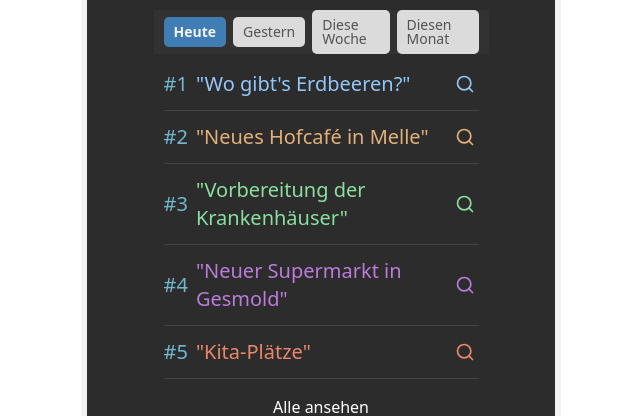
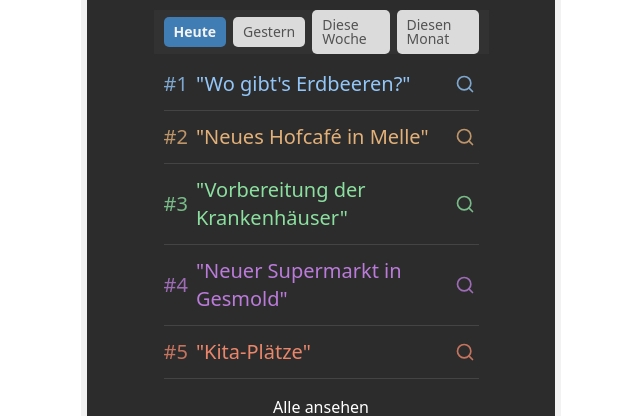
Before and after one commit to OceanRaceNoz/LokalPuls, a React (Vite) app: page / in a window 1280 px wide. Shown: the part 195-611 px from the top of the page, without its empty margins (319-959 px from the left). Built offline with nearby package versions, Linux system fonts and the light colour scheme; a web font is replaced by a local one.

Commit message:
Adjust trending topics colors
Adjusted the colors of the trending topics section to match the text color and use a secondary color scheme.

```diff
--- a/src/pages/Index.tsx
+++ b/src/pages/Index.tsx
@@ -46,55 +46,55 @@ const Index = () => {
                 {/* Topic 1 */}
                 <div className="flex justify-between items-center border-b border-[#444444] pb-3">
                   <div className="flex items-center">
-                    <span className="text-[#71B7CE] text-xl font-normal">#1</span>
+                    <span className="text-[#93C6F8] text-xl font-normal opacity-80">#1</span>
                     <span className="text-[#93C6F8] text-xl ml-2 font-normal">"Wo gibt's Erdbeeren?"</span>
                   </div>
                   <button className="p-1 rounded-full focus:outline-none hover:bg-[#444444] transition-colors">
-                    <Search className="text-[#93C6F8] h-5 w-5" />
+                    <Search className="text-[#93C6F8] h-5 w-5 opacity-80" />
                   </button>
                 </div>
 
                 {/* Topic 2 */}
                 <div className="flex justify-between items-center border-b border-[#444444] pb-3">
                   <div className="flex items-center">
-                    <span className="text-[#71B7CE] text-xl font-normal">#2</span>
+                    <span className="text-[#E2B079] text-xl font-normal opacity-80">#2</span>
                     <span className="text-[#E2B079] text-xl ml-2 font-normal">"Neues Hofcafé in Melle"</span>
                   </div>
                   <button className="p-1 rounded-full focus:outline-none hover:bg-[#444444] transition-colors">
-                    <Search className="text-[#E2B079] h-5 w-5" />
+                    <Search className="text-[#E2B079] h-5 w-5 opacity-80" />
                   </button>
                 </div>
 
                 {/* Topic 3 */}
                 <div className="flex justify-between items-center border-b border-[#444444] pb-3">
                   <div className="flex items-center">
-                    <span className="text-[#71B7CE] text-xl font-normal">#3</span>
+                    <span className="text-[#8BDF9F] text-xl font-normal opacity-80">#3</span>
                     <span className="text-[#8BDF9F] text-xl ml-2 font-normal">"Vorbereitung der Krankenhäuser"</span>
                   </div>
                   <button className="p-1 rounded-full focus:outline-none hover:bg-[#444444] transition-colors">
-                    <Search className="text-[#8BDF9F] h-5 w-5" />
+                    <Search className="text-[#8BDF9F] h-5 w-5 opacity-80" />
                   </button>
                 </div>
 
                 {/* Topic 4 */}
                 <div className="flex justify-between items-center border-b border-[#444444] pb-3">
                   <div className="flex items-center">
-                    <span className="text-[#71B7CE] text-xl font-normal">#4</span>
+                    <span className="text-[#BB7BDA] text-xl font-normal opacity-80">#4</span>
                     <span className="text-[#BB7BDA] text-xl ml-2 font-normal">"Neuer Supermarkt in Gesmold"</span>
                   </div>
                   <button className="p-1 rounded-full focus:outline-none hover:bg-[#444444] transition-colors">
-                    <Search className="text-[#BB7BDA] h-5 w-5" />
+                    <Search className="text-[#BB7BDA] h-5 w-5 opacity-80" />
                   </button>
                 </div>
 
                 {/* Topic 5 */}
                 <div className="flex justify-between items-center border-b border-[#444444] pb-3">
                   <div className="flex items-center">
-                    <span className="text-[#71B7CE] text-xl font-normal">#5</span>
+                    <span className="text-[#EB866B] text-xl font-normal opacity-80">#5</span>
                     <span className="text-[#EB866B] text-xl ml-2 font-normal">"Kita-Plätze"</span>
                   </div>
                   <button className="p-1 rounded-full focus:outline-none hover:bg-[#444444] transition-colors">
-                    <Search className="text-[#EB866B] h-5 w-5" />
+                    <Search className="text-[#EB866B] h-5 w-5 opacity-80" />
                   </button>
                 </div>
               </div>
```
